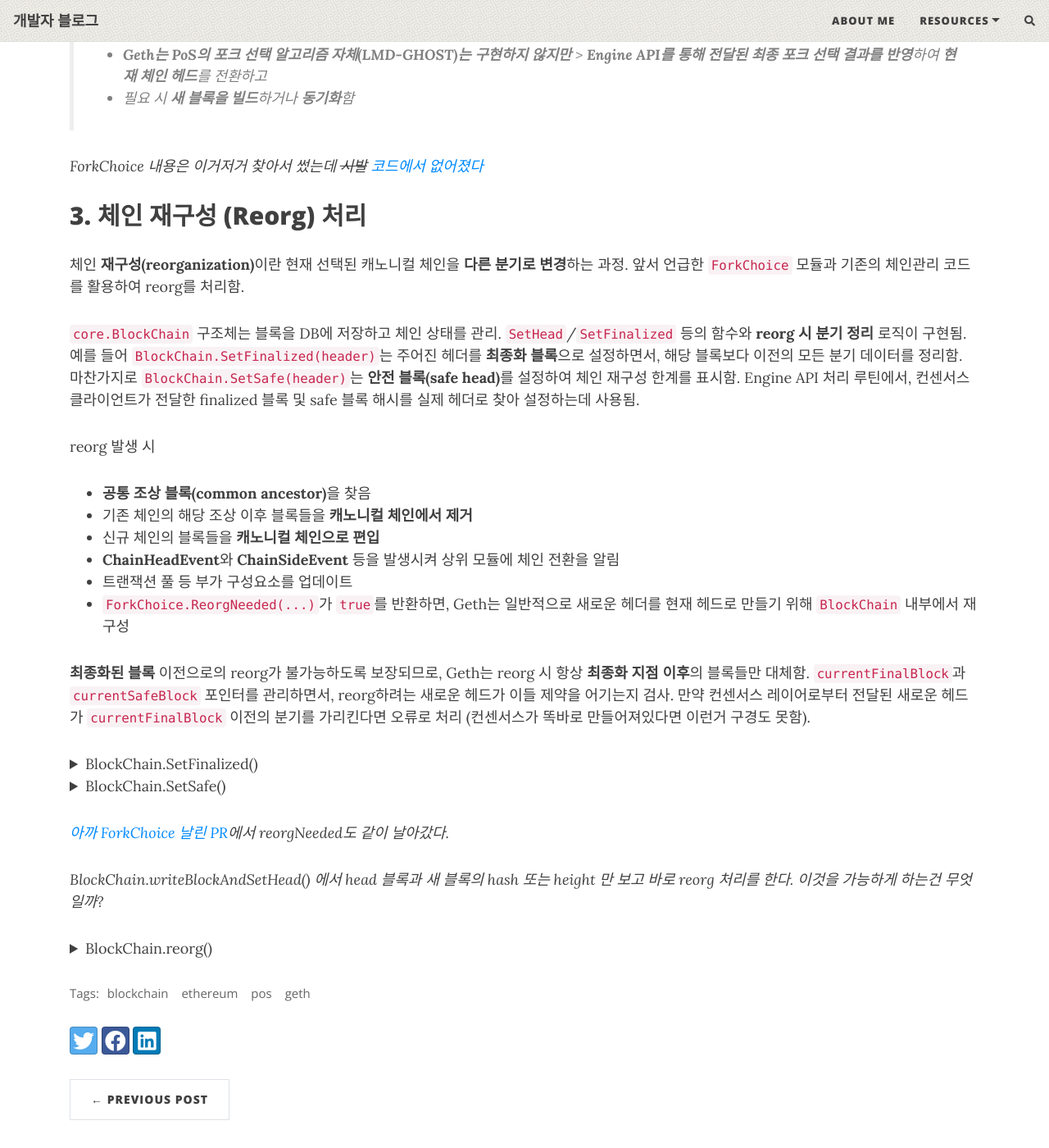
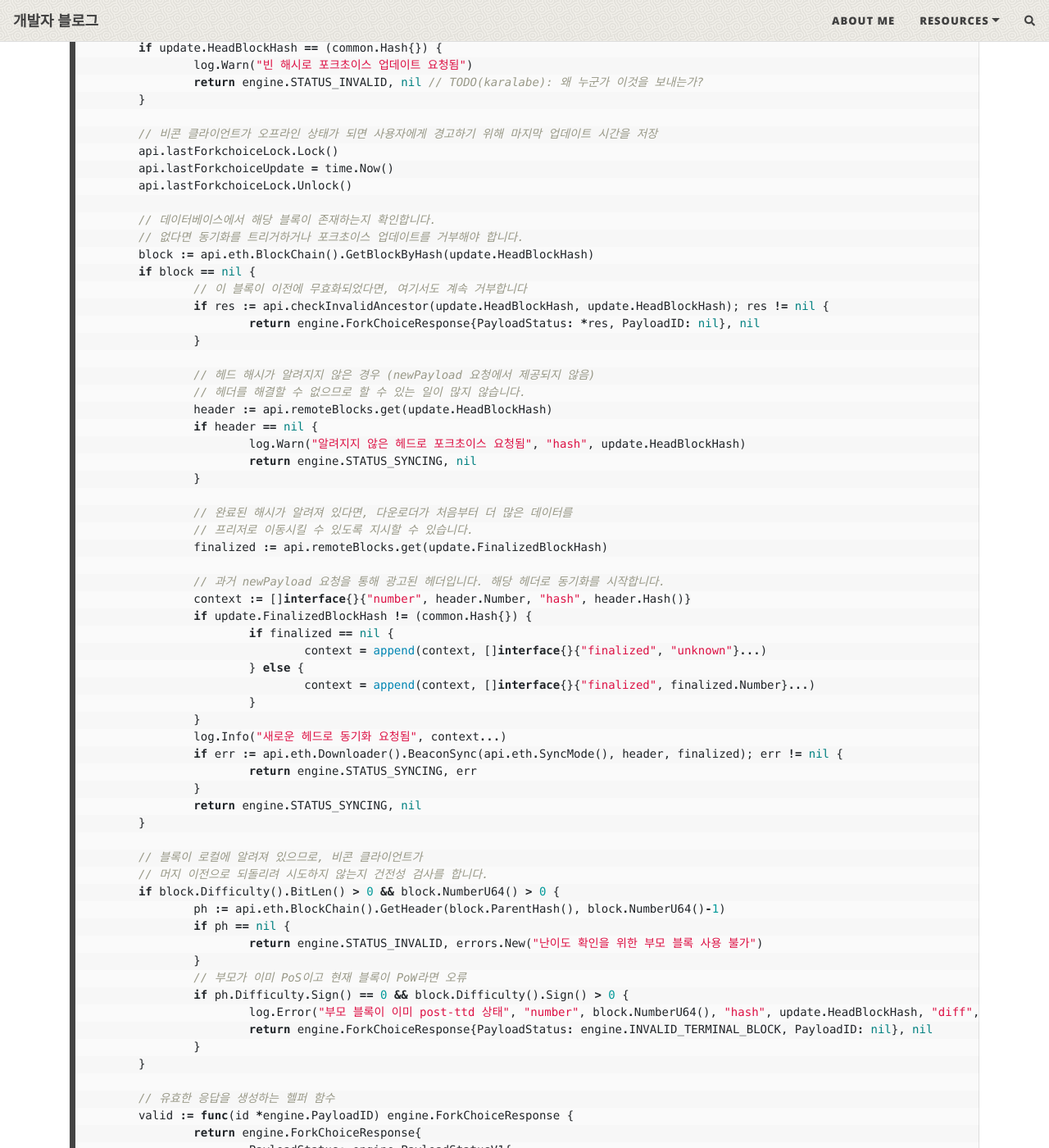
Before and after one commit to myuksal/myuksal.github.io, a Jekyll site: the page built from _posts/2025-05-29-이더리움-POS.md, in a window 1280 px wide and 1400 px high, scrolled down 2356 px. Shown: the whole window at 82% size. Built offline with Jekyll 4.4.1, drawn with Linux system fonts in a browser that asks for light colours; nearby versions of some CDN libraries; comment, search, counter and statistics services are not loaded; some of the changed text lies outside the part shown.

Commit message:
fix: pos

````diff
--- a/_posts/2025-05-29-이더리움-POS.md
+++ b/_posts/2025-05-29-이더리움-POS.md
@@ -9,7 +9,7 @@
 share-img: /assets/img/2025-05-29-eth-pos/thumb.png
 ---
 
-# 이더리움 PoS 합의 알고리즘의 Geth 및 Reth 구현 분석
+# Geth의 이더리움 PoS 합의 알고리즘
 
 ## 목차
 
@@ -53,24 +53,21 @@
 
 예를 들어 `ConsensusAPI.ForkchoiceUpdatedV1(...)` 메서드는 컨센서스 레이어로부터 **포크 선택 상태와 신규 페이로드 지시를 입력받아**, `api.forkchoiceUpdated(...)` 함수를 호출, Geth의 체인 헤드를 갱신하고 (필요시) 블록 생성 프로세스를 시작.
 fork 버전에 따라 forkchoiceUpdated호출 버전이 달라짐.
-<details>
-<summary>fork 버전에 따라 호출 분기</summary>
+
+**fork 버전에 따라 호출 분기**
 
 ```go
-	switch fork {
-	case "deneb", "electra":
-		method = "engine_forkchoiceUpdatedV3"
-	case "capella":
-		method = "engine_forkchoiceUpdatedV2"
-	default:
-		method = "engine_forkchoiceUpdatedV1"
-	}
+switch fork {
+case "deneb", "electra":
+	method = "engine_forkchoiceUpdatedV3"
+case "capella":
+	method = "engine_forkchoiceUpdatedV2"
+default:
+	method = "engine_forkchoiceUpdatedV1"
+}
 ```
-</details>
 
-<details>
-
-<summary>forkchoiceUpdated(...) 코드</summary>
+**forkchoiceUpdated(...) 코드**
 
 ```go
 // forkchoiceUpdated는 포크초이스 업데이트 요청을 처리하는 내부 메서드입니다.
@@ -245,8 +242,6 @@
 }
 ```
 
-</details>
-
 **포크 선택(Fork Choice)** 처리를 위해 **ForkChoice 구조체**를 도입하여 체인 헤드 전환을 관리함.
 `core.BlockChain` 구조체는 `forker` 필드로 `ForkChoice` 인스턴스를 유지하며, Geth 실행 시 `NewForkChoice(bc, preserveFunc)`를 호출하여 이를 초기화.
 이 `ForkChoice`는 현재 체인의 정보(`ChainReader` 인터페이스)와 블록 보존 조건 함수(`preserve` 함수)를 받아 구성됨.
@@ -294,8 +289,12 @@
 `currentFinalBlock`과 `currentSafeBlock` 포인터를 관리하면서, reorg하려는 새로운 헤드가 이들 제약을 어기는지 검사.
 만약 컨센서스 레이어로부터 전달된 새로운 헤드가 `currentFinalBlock` 이전의 분기를 가리킨다면 오류로 처리 (컨센서스가 똑바로 만들어져있다면 이런거 구경도 못함).
 
-<details>
-<summary>BlockChain.SetFinalized()</summary>
+_[아까 ForkChoice 날린 PR](https://github.com/ethereum/go-ethereum/pull/29179)에서 reorgNeeded도 같이 날아갔다._
+
+_BlockChain.writeBlockAndSetHead() 에서 head 블록과 새 블록의 hash 또는 height 만 보고 바로 reorg 처리를 한다. 이것을 가능하게 하는건 무엇일까?_
+
+
+**BlockChain.SetFinalized()**
 
 ```go
 // SetFinalized는 블록체인의 최종화된 블록 헤더를 설정합니다.
@@ -313,10 +312,9 @@
 	}
 }
 ```
-</details>
 
-<details>
-<summary>BlockChain.SetSafe()</summary>
+
+**BlockChain.SetSafe()**
 
 ```go
 // SetSafe는 블록체인의 안전한 블록 헤더를 설정합니다.
@@ -330,14 +328,8 @@
 	}
 }
 ```
-</details>
 
-_[아까 ForkChoice 날린 PR](https://github.com/ethereum/go-ethereum/pull/29179)에서 reorgNeeded도 같이 날아갔다._
-
-_BlockChain.writeBlockAndSetHead() 에서 head 블록과 새 블록의 hash 또는 height 만 보고 바로 reorg 처리를 한다. 이것을 가능하게 하는건 무엇일까?_
-
-<details>
-<summary>BlockChain.reorg()</summary>
+**BlockChain.reorg()**
 
 ```go
 // reorg는 두 개의 블록(구 체인과 신 체인)을 받아서 블록들을 재구성하고,
@@ -544,7 +536,6 @@
 	return nil
 }
 ```
-<details>
 
 ## 4. 에포크 및 슬롯 관리
 
@@ -569,8 +560,7 @@
 > - 최종화 블록 갱신은 곧 에포크 단위의 체크포인트 확정과 같음
 > - Geth가 최종화된 데이터는 캐시 등 을 정리함
 
-<details>
-<summary>Beacon.VerifyHeader()</summary>
+**Beacon.VerifyHeader()**
 
 ```go
 // VerifyHeader는 헤더가 이더리움 합의 엔진의 합의 규칙에 부합하는지 확인합니다.
@@ -612,7 +602,6 @@
 	return beacon.verifyHeader(chain, header, parent)
 }
 ```
-</details>
 
 ## 5. RANDAO 관련 로직
 
@@ -634,8 +623,7 @@
 > - 블록 생성 시: 컨센서스 층이 제공한 난수를 헤더에 설정 (예: Geth JSON-RPC 엔진 API 구현에서 payloadAttributes.prevRandao를 헤더에 세팅).
 > - 블록 검증 시: 난이도=0, mixHash 필드 존재 여부 등의 체크로 충분 (자체 난수 검증은 컨센서스에 위임).
 
-<details>
-<summary>prevRandao는 어디있을까?</summary>
+**prevRandao는 어디있을까?**
 
 ForkchoiceUpdatedV3 가 호출될 때, engine_forkchoiceUpdated 가 호출될 때
 ```go
@@ -654,4 +642,3 @@
 	BeaconRoot            *common.Hash        `json:"parentBeaconBlockRoot"`
 }
 ```
-</details>
````
